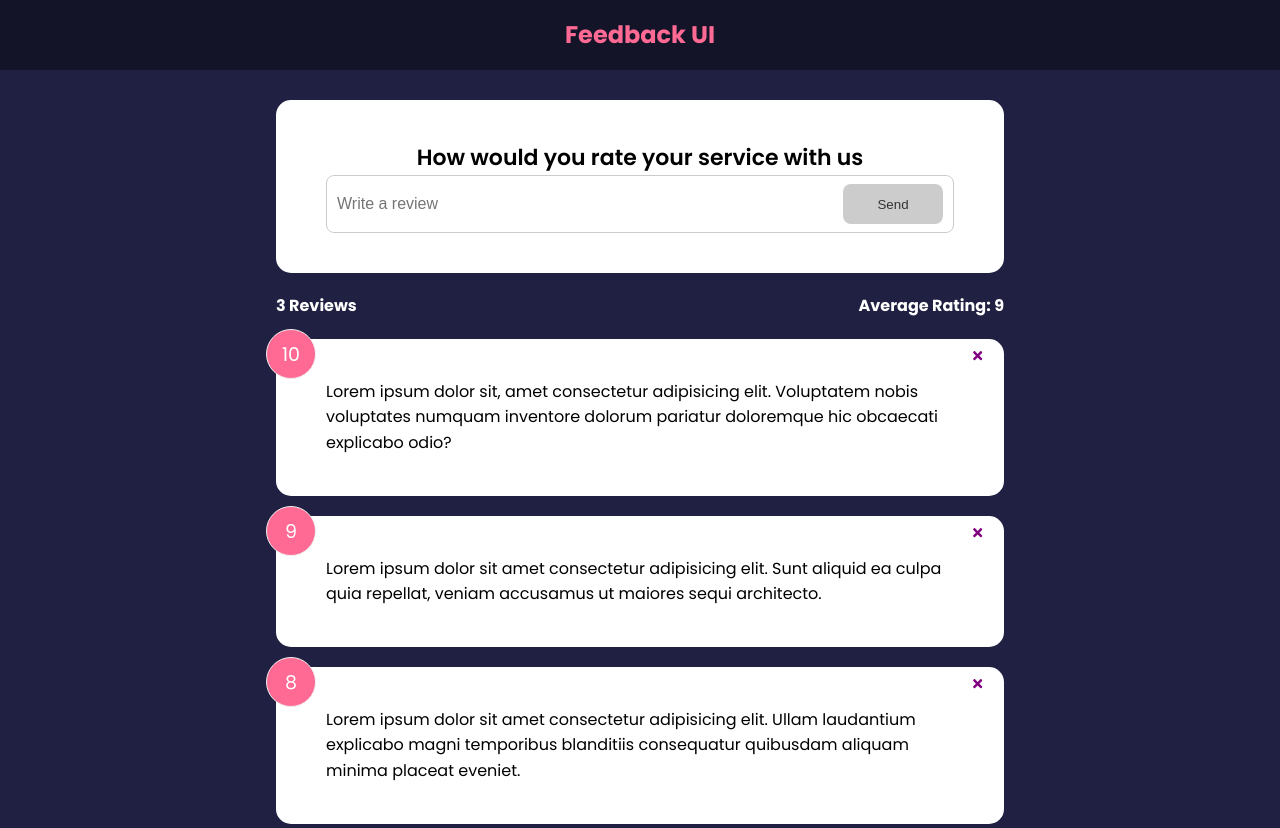
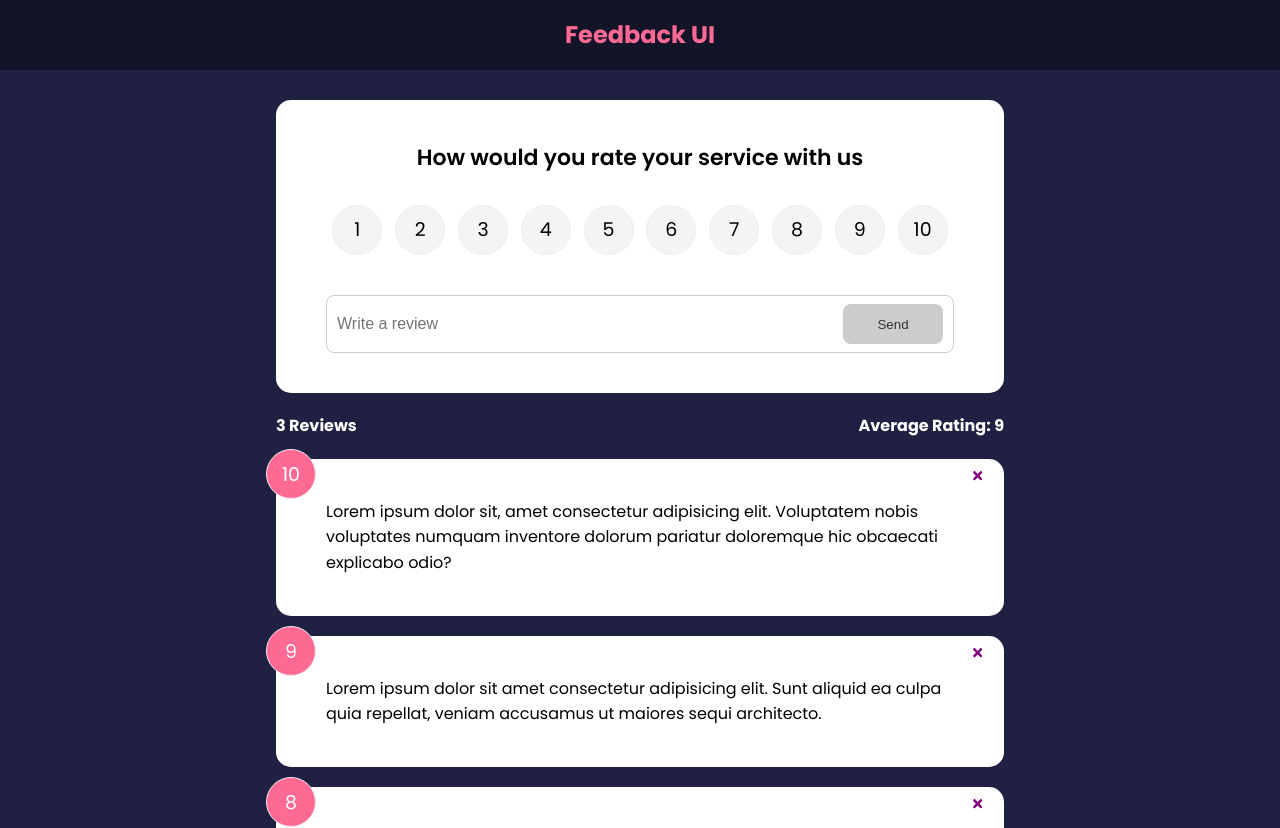
Before and after one commit to A-Alafandi/feedback-app, a React (Create React App) app: page / in a window 1280 px wide. Shown: the top 828 px of the page. Built offline with nearby package versions, Linux system fonts and the light colour scheme.

Commit message:
Feat: Add feedback with id

```diff
--- a/package.json
+++ b/package.json
@@ -11,6 +11,7 @@
     "react-dom": "^18.2.0",
     "react-icons": "^4.11.0",
     "react-scripts": "5.0.1",
+    "uuid": "^9.0.1",
     "web-vitals": "^2.1.4"
   },
   "scripts": {
--- a/src/App.js
+++ b/src/App.js
@@ -1,3 +1,4 @@
+import { v4 as uuidv4 } from 'uuid'
 import { useState } from 'react'
 import Header from './component/Header'
 import FeedbackList from './component/FeedbackList'
@@ -8,6 +9,10 @@
 
 function App() {
   const [feedback, setFeedback] = useState(FeedbackData)
+  const addFeedback = (newFeedback) => {
+    newFeedback.id = uuidv4()
+    setFeedback([newFeedback, ...feedback])
+  }
   const deleteFeedback = (id) => {
     if (window.confirm('Are you sure you want to delete this feedback')) {
       setFeedback(feedback.filter((item) => item.id !== id))
@@ -18,7 +23,7 @@
     <>
       <Header />
       <div className="container">
-        <FeedbackForm />
+        <FeedbackForm handleAdd={addFeedback} />
         <FeedbackStats feedback={feedback} />
         <FeedbackList feedback={feedback} handleDelete={deleteFeedback} />
       </div>
--- a/src/component/FeedbackForm.jsx
+++ b/src/component/FeedbackForm.jsx
@@ -1,8 +1,10 @@
 import { useState } from 'react'
 import Card from './shared/Card'
 import Button from './shared/Button'
-function FeedbackForm() {
+import RatingSelect from './RatingSelect'
+function FeedbackForm({ handleAdd }) {
   const [text, setText] = useState('')
+  const [rating, setRating] = useState(10)
   const [btnDisabled, setBtnDisabled] = useState(true)
   const [message, setMessage] = useState('')
 
@@ -22,11 +24,20 @@
     setText(value)
   }
 
+  const handleSubmit = (e) => {
+    e.preventDefault()
+    if (text.trim().length > 10) {
+      const newFeedback = { text, rating }
+      handleAdd(newFeedback)
+      setText('')
+    }
+  }
+
   return (
     <Card>
-      <form>
+      <form onSubmit={handleSubmit}>
         <h2>How would you rate your service with us</h2>
-        {/*@todo - rating select component*/}
+        <RatingSelect select={setRating} selected={rating} />
         <div className="input-group">
           <input
             onChange={handleTextChange}
--- /dev/null
+++ b/src/component/RatingSelect.jsx
@@ -0,0 +1,28 @@
+import { useState } from 'react'
+
+function RatingSelect({ select }) {
+  const [selected, setSelected] = useState()
+  const handleChange = (e) => {
+    setSelected(+e.currentTarget.value)
+    select(+e.currentTarget.value)
+  }
+  return (
+    <ul className="rating">
+      {Array.from({ length: 10 }, (_, i) => (
+        <li key={`rating-${i + 1}`}>
+          <input
+            type="radio"
+            id={`num${i + 1}`}
+            name="rating"
+            value={i + 1}
+            onChange={handleChange}
+            checked={selected === i + 1}
+          />
+          <label htmlFor={`num${i + 1}`}>{i + 1}</label>
+        </li>
+      ))}
+    </ul>
+  )
+}
+
+export default RatingSelect
```
Also changed, not shown: 1 other file (tests, documents, lock files or other folders).
